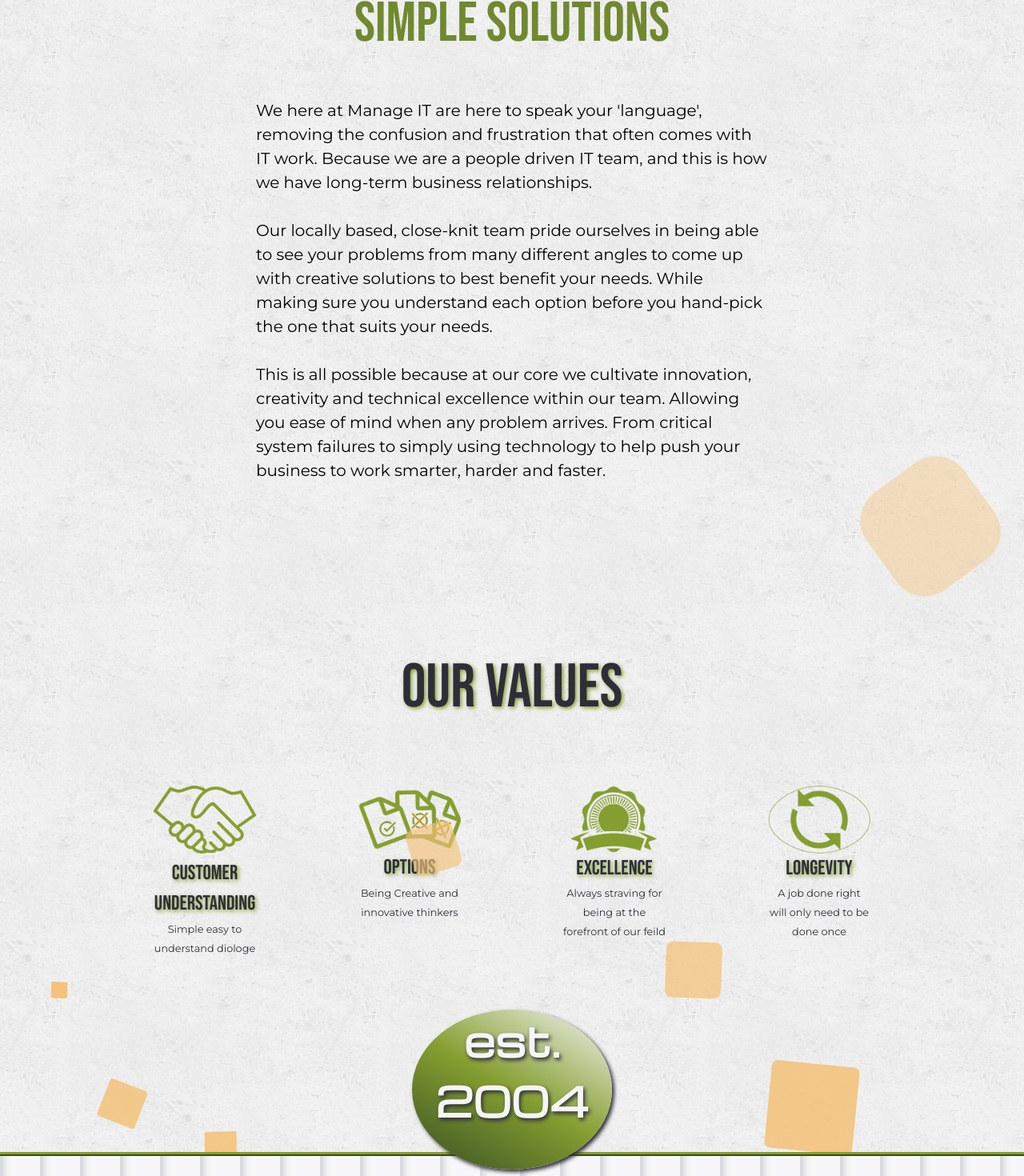
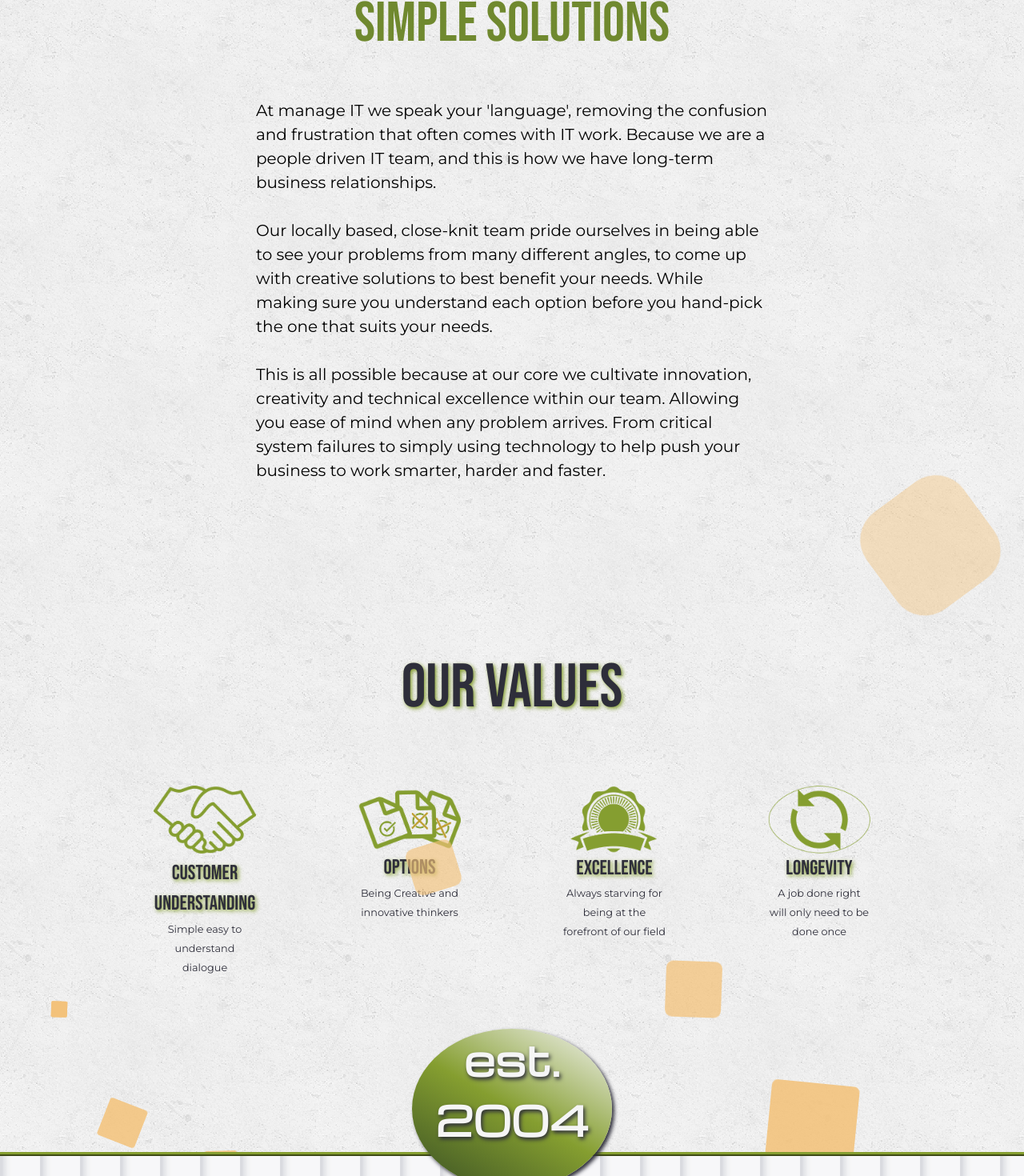
Before and after one commit to RobertCondon/MITSoultionsSite-Vue-Cli, a Vue app: page /AboutUs in a window 1280 px wide. Shown: the part 1260-2730 px from the top of the page at 80% size. Built offline with nearby package versions, Linux system fonts and the light colour scheme; a web font is replaced by a local one; what vue-cookies would draw is missing.

Commit message:
Pushing quick changes

```diff
--- a/src/components/AboutUs.vue
+++ b/src/components/AboutUs.vue
@@ -29,13 +29,13 @@
               </div>
               <span class="intro-content">
                 <p>
-                We here at Manage IT are here to speak your 'language', removing the confusion and
+                At manage IT we speak your 'language', removing the confusion and
                 frustration that often comes with IT work. Because we are a people driven IT team,
                 and this is how we have long-term business relationships.
                 <br>
                   <br>
                 Our locally based, close-knit team pride ourselves in being able to see your problems
-                from many different angles to come up with creative solutions to best benefit your needs.
+                from many different angles, to come up with creative solutions to best benefit your needs.
                 While making sure you understand each option before you hand-pick the one that
                 suits your needs.
                 <br>
@@ -55,7 +55,7 @@
                 <div class="values">
                   <img class="ValuePic" src="../assets/images/svg/CustomerUnderstandingLogo.png" alt="">
                   <span style="margin-top: 5%" class="ValueTitle"> Customer Understanding</span>
-                  <span class="ValueBlerb">Simple easy to understand diologe</span>
+                  <span class="ValueBlerb">Simple easy to understand dialogue</span>
                 </div>
                 <div class="values">
                   <img class="ValuePic" src="../assets/images/svg/OptionsLogo.png" alt="">
@@ -65,7 +65,7 @@
                 <div class="values">
                   <img class="ValuePic" src="../assets/images/svg/ExelanceLogo.png" alt="">
                   <span class="ValueTitle">Excellence</span>
-                  <span class="ValueBlerb">Always straving for being at the forefront of our feild</span>
+                  <span class="ValueBlerb">Always starving for being at the forefront of our field</span>
                 </div>
                 <div class="values">
                   <img class="ValuePic" src="../assets/images/svg/LongevityLogo.png" alt="">
```
